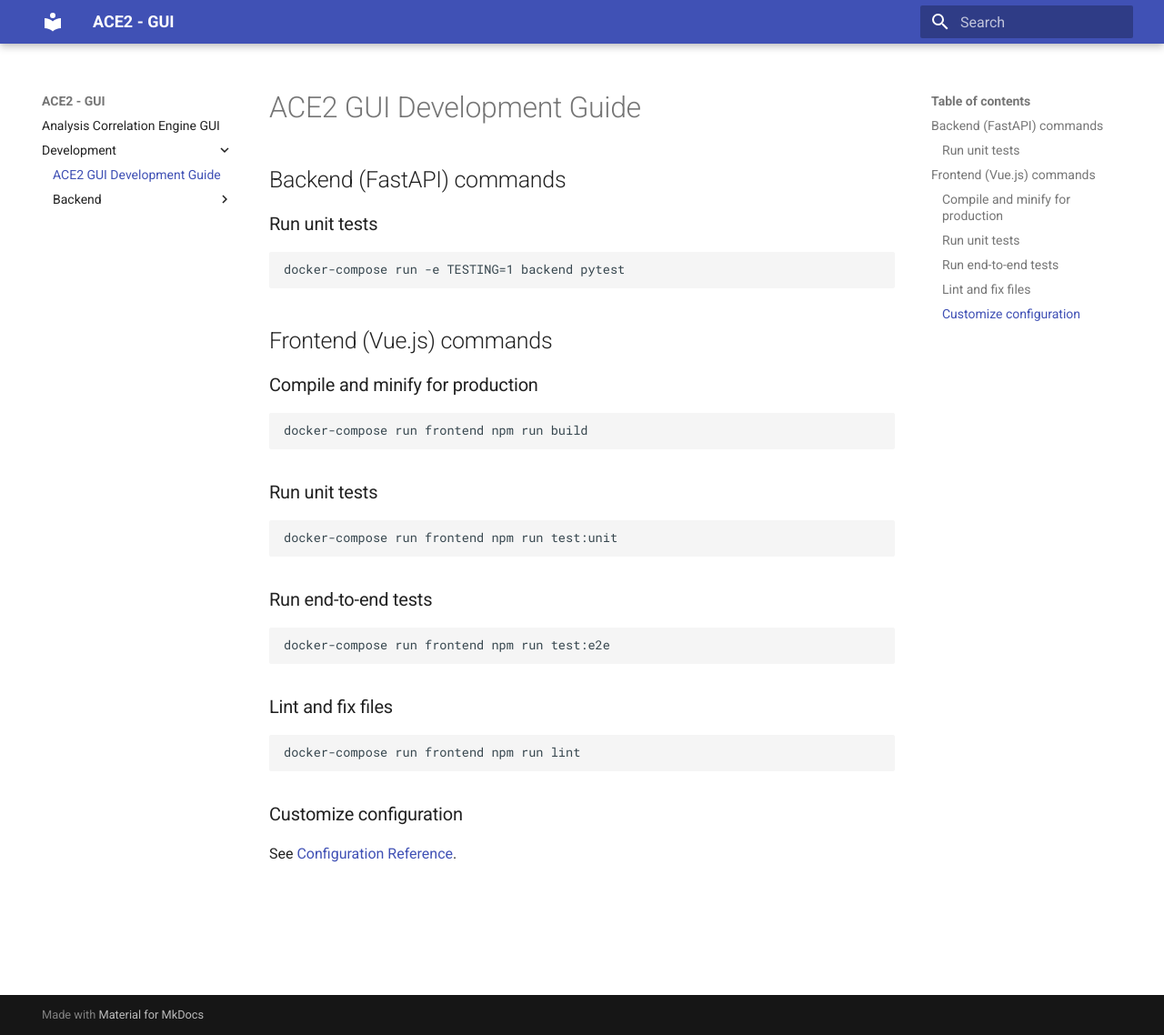
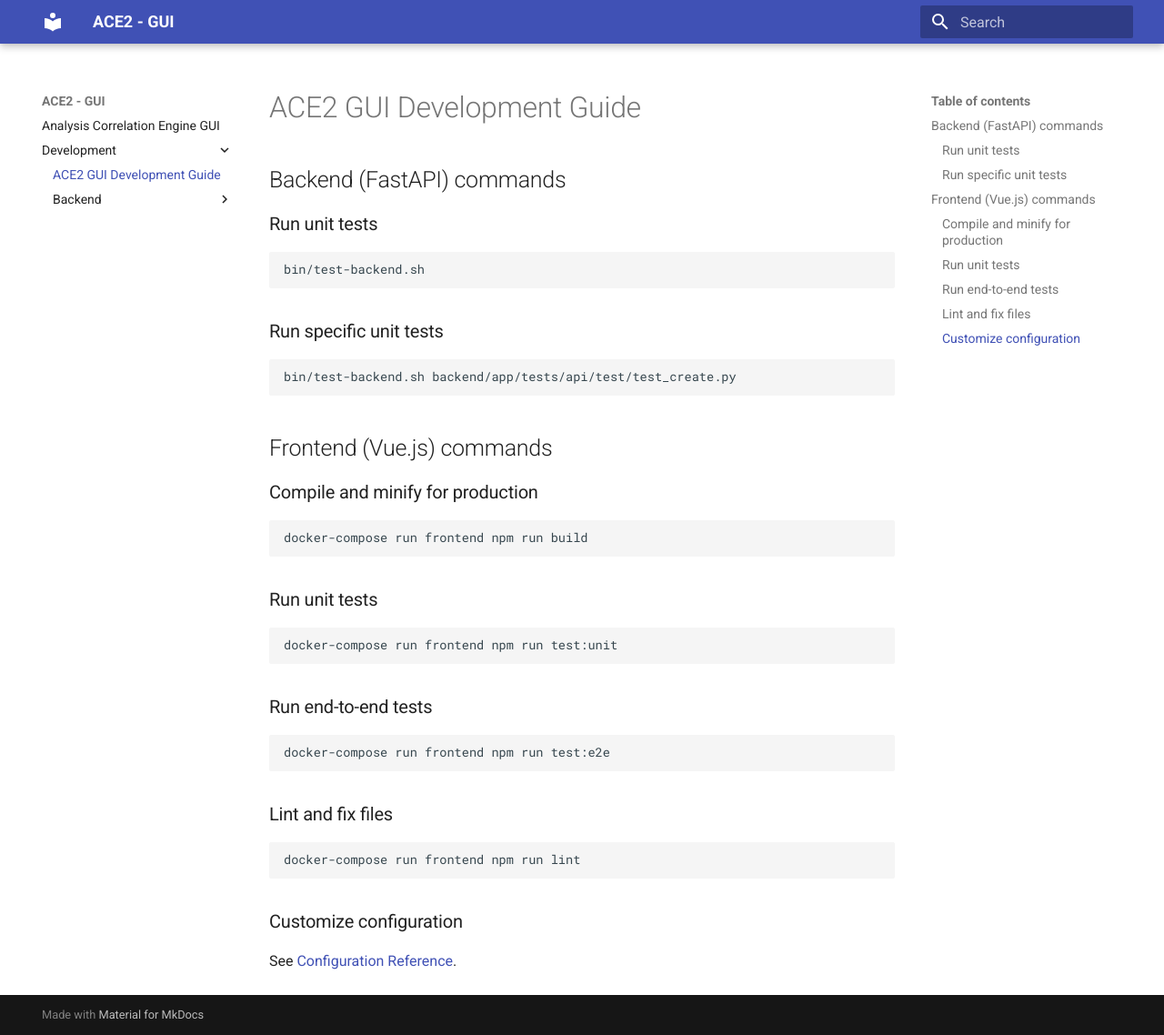
Before and after one commit to seanmcfeely/ace2-ams, an MkDocs documentation site: the page built from docs/development/index.md, in a window 1280 px wide and 1138 px high. Shown: the whole window at 91% size. Built offline with MkDocs 1.6.1 and Material for MkDocs 9.7.7, drawn with Linux system fonts in a browser that asks for light colours.

Commit message:
Fixes test documentation

````diff
--- a/docs/development/index.md
+++ b/docs/development/index.md
@@ -2,7 +2,12 @@
 ## Backend (FastAPI) commands
 ### Run unit tests
 ```
-docker-compose run -e TESTING=1 backend pytest
+bin/test-backend.sh
+```
+
+### Run specific unit tests
+```
+bin/test-backend.sh backend/app/tests/api/test/test_create.py
 ```
 
 ## Frontend (Vue.js) commands
````
